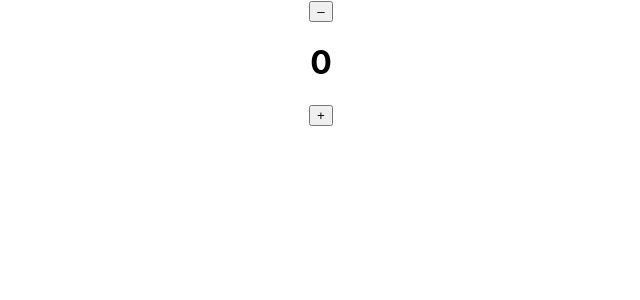
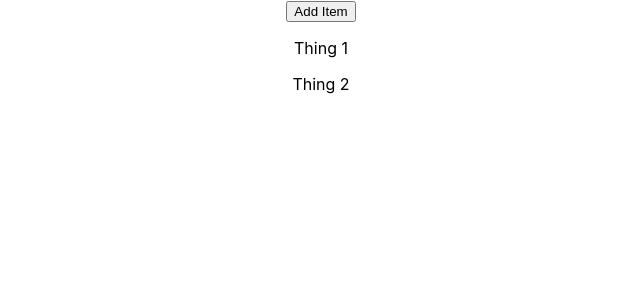
Before and after one commit to inspiringsource/scrimba_learn_react_part3-meme-generator, a React (Create React App) app: page / in a window 1280 px wide. Shown: the top 300 px of the page, without its empty margins (319-959 px from the left). Built offline with nearby package versions, Linux system fonts and the light colour scheme.

Commit message:
addThings app

```diff
--- a/src/App.js
+++ b/src/App.js
@@ -1,10 +1,11 @@
 import './App.css';
 import Counter from './components/Counter';
+import AddThing from './components/AddThing';
 
 function App() {
   return (
     <div className="App">
-        <Counter />
+        <AddThing />
     </div>
   );
 }
--- /dev/null
+++ b/src/components/AddThing.js
@@ -0,0 +1,20 @@
+import React from "react"
+
+export default function AddThing() {
+    const [thingsArray, setThingsArray] = React.useState(["Thing 1", "Thing 2"])
+
+    function addItem() {
+        setThingsArray(prevState => {
+            return [...prevState, `Thing ${prevState.length + 1}`]
+        })
+    }
+
+    const thingsElements = thingsArray.map(thing => <p key={thing}>{thing}</p>)
+
+    return (
+        <div>
+            <button onClick={addItem}>Add Item</button>
+            {thingsElements}
+        </div>
+    )
+}
```
